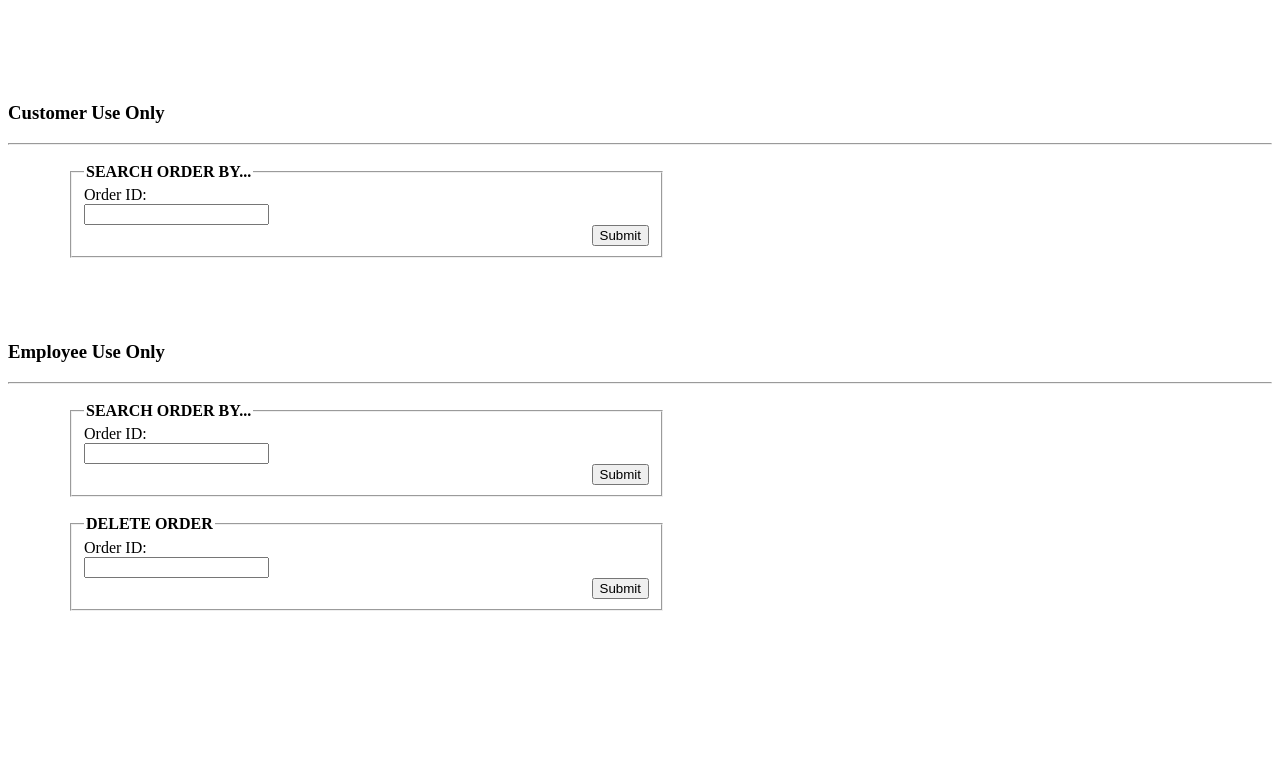
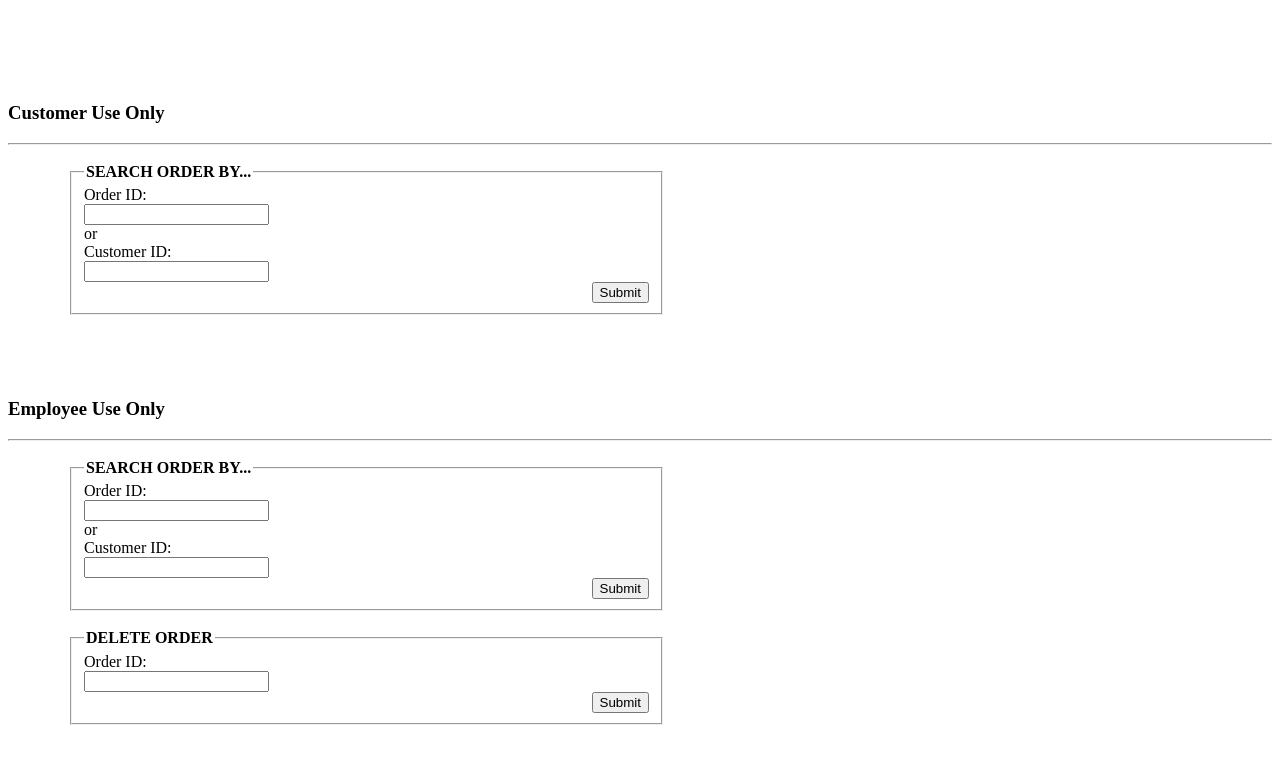
Before and after one commit to Zaki-Ahmed1/CS340-Project, a website: page pages/orders.html in a window 1280 px wide. Shown: the part 398-1159 px from the top of the page. Before the commit the page ends 1045 px from the top, so only its background shows below. Drawn offline with Linux system fonts and the light colour scheme.

Commit message:
submission

```diff
--- a/app.js
+++ b/app.js
@@ -38,6 +38,7 @@
 const express   = require('express');
 const app       = new express();
 PORT            = 8000;
+PORT            = 12626;
 
 
 app.get('/', function(request, response){
--- a/pages/orders.html
+++ b/pages/orders.html
@@ -67,6 +67,10 @@
             <label>Order ID:<br/>
                 <input type="text" name="productName" />
             </label><br/>
+            or<br>
+            <label>Customer ID:<br/>
+                <input type="text" name="productName" />
+            </label><br/>
             <button>Submit</button>
             </fieldset>
         </form><br>
@@ -84,6 +88,10 @@
                 <!-- TODO: do we need to convert the price and inventory from text to integers? -->
             <legend><b>SEARCH ORDER BY...</b></legend>
             <label>Order ID:<br/>
+                <input type="text" name="productName" />
+            </label><br/>
+            or<br>
+            <label>Customer ID:<br/>
                 <input type="text" name="productName" />
             </label><br/>
             <button>Submit</button>
```
